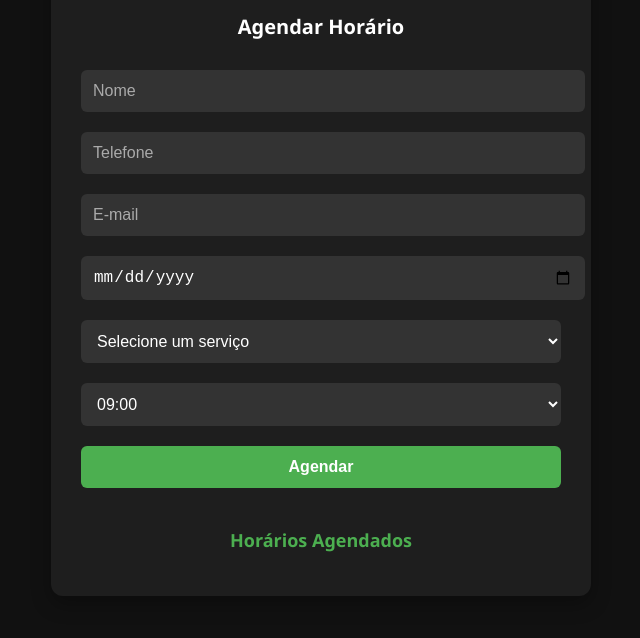
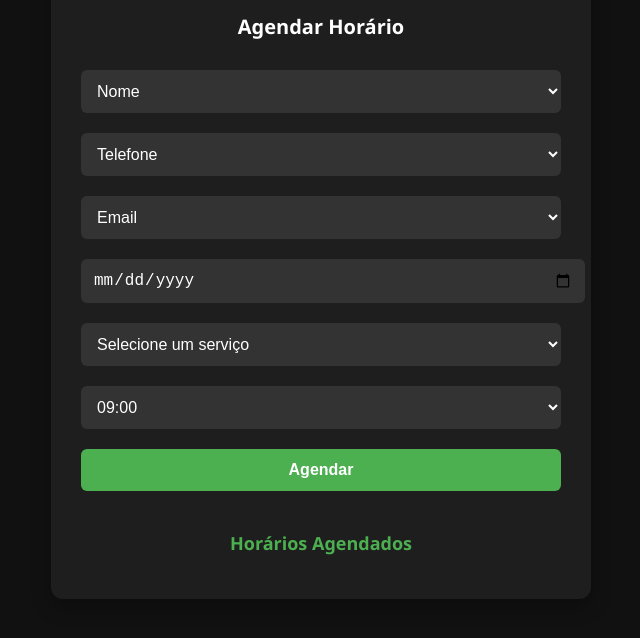
Before and after one commit to MatheusFernandesSantos/ney-toppests-agendamento, a plain HTML site: page index.html in a window 1280 px wide. Shown: the part 136-774 px from the top of the page, without its empty margins (319-959 px from the left). Drawn offline with Linux system fonts and the light colour scheme.

Commit message:
Adicionado a Função resetSelects

```diff
--- a/index.html
+++ b/index.html
@@ -11,10 +11,10 @@
         <h1>Agendamento de Salão</h1>
         <form id="appointmentForm">
             <h2>Agendar Horário</h2>
-            <input type="text" id="name" placeholder="Nome" required/>
-            <input type="tel" id="phone" placeholder="Telefone" required/>
-            <input type="email" id="email" placeholder="E-mail" required/>
 
+            <select id="nameSelect" required></select>
+            <select id="phoneSelect" required></select>
+            <select id="emailSelect" required></select>
 
             <input type="date" id="date" required/>
 
--- a/script.js
+++ b/script.js
@@ -3,6 +3,64 @@ document.addEventListener('DOMContentLoaded', () => {
     const timeSelect = document.getElementById('time');
     const appointmentsList = document.getElementById('appointmentsList');
     const dateInput = document.getElementById('date');
+
+    const nameSelect = document.getElementById('nameSelect');
+    const phoneSelect = document.getElementById('phoneSelect');
+    const emailSelect = document.getElementById('emailSelect');
+
+    // Função para preencher os selects com placeholder
+    function fillSelect(selectElement, optionsArray, placeholder) {
+        const defaultOption = document.createElement('option');
+        defaultOption.text = placeholder;
+        defaultOption.value = '';
+        defaultOption.disabled = true;
+        defaultOption.selected = true;
+        selectElement.appendChild(defaultOption);
+
+        optionsArray.forEach(option => {
+            const opt = document.createElement('option');
+            opt.text = option;
+            opt.value = option;
+            selectElement.appendChild(opt);
+        });
+    }
+
+    const names = [
+        "Adriana", "Afonso", "Alex", "Alice", "Aline", "Amanda", "Anderson", "André", "Antônia", "Arthur",
+        "Barbara", "Beatriz", "Benício", "Bernardo", "Bianca", "Bruno", "Bryan", "Caio", "Camila", "Carla",
+        "Carlos", "Carolina", "Catarina", "Cauã", "Cecília", "Clara", "Cláudio", "Cristina", "César", "Daniel",
+        "Daniele", "Davi", "Débora", "Diego", "Eduardo", "Elena", "Elias", "Elisa", "Emanuel", "Emilly",
+        "Enzo", "Erick", "Estela", "Eva", "Fábio", "Fernanda", "Felipe", "Fernando", "Flávia", "Francisco",
+        "Gabriel", "Gabriela", "Giovana", "Gisele", "Guilherme", "Gustavo", "Heitor", "Helena", "Henrique", "Hugo",
+        "Ian", "Igor", "Ingrid", "Isabel", "Isabela", "Isadora", "Isaque", "Ítalo", "Ivana", "Ivo",
+        "Jéssica", "Joana", "João", "Joaquim", "Jonas", "Jonathan", "José", "Julia", "Juliana", "Júlio",
+        "Karen", "Karina", "Kauã", "Kelly", "Kevin", "Kléber", "Lara", "Larissa", "Laura", "Leandro",
+        "Leonardo", "Letícia", "Lia", "Lígia", "Lilian", "Livia", "Lorena", "Lucas", "Luciana", "Luiz",
+        "Luiza", "Luna", "Manuela", "Marcela", "Marcelo", "Marcos", "Maria", "Mariana", "Marina", "Mateus",
+        "Matheus", "Melissa", "Miguel", "Milena", "Murilo", "Natália", "Nathan", "Nicole", "Nicolas", "Noah",
+        "Olga", "Otávio", "Paola", "Patrícia", "Paulo", "Pedro", "Pietro", "Priscila", "Rafael", "Rafaela",
+        "Raul", "Rebeca", "Renan", "Renata", "Ricardo", "Roberta", "Rodrigo", "Rogério", "Rosa", "Rúbia",
+        "Sabrina", "Samuel", "Sandra", "Sara", "Sebastião", "Selma", "Sérgio", "Sofia", "Sophia", "Sueli",
+        "Tainá", "Tainara", "Talita", "Tatiane", "Tatiana", "Teodoro", "Thiago", "Tomas", "Tomás", "Valentina",
+        "Valéria", "Vanessa", "Vera", "Verônica", "Vicente", "Vicentina", "Victor", "Victoria", "Vinícius", "Vitor",
+        "Vitória", "Vivian", "Vivi", "Vladimir", "Wallace", "Walter", "Wanderley", "Wellington", "Wesley", "William",
+        "Wilson", "Xavier", "Yara", "Yasmin", "Yuri", "Zacarias", "Zélia", "Zenaide", "Zilda", "Zuleica"
+    ];
+
+    const phones = names.map((_, i) => {
+        const num = (100000000 + i).toString().padStart(9, '0');
+        return `(99) ${num.slice(0, 5)}-${num.slice(5)}`;
+    });
+
+    const emails = names.map(name => {
+        const normalized = name.normalize("NFD").replace(/[\u0300-\u036f]/g, "").toLowerCase();
+        return `${normalized}@email.com`;
+    });
+
+    // Preenche os selects com placeholder
+    fillSelect(nameSelect, names, 'Nome');
+    fillSelect(phoneSelect, phones, 'Telefone');
+    fillSelect(emailSelect, emails, 'Email');
 
     // Define data mínima para hoje
     const today = new Date().toISOString().split('T')[0];
@@ -28,18 +86,23 @@ document.addEventListener('DOMContentLoaded', () => {
 
     generateTimeSlots();
 
+    // Função para resetar selects para placeholder
+    function resetSelects() {
+        nameSelect.selectedIndex = 0;
+        phoneSelect.selectedIndex = 0;
+        emailSelect.selectedIndex = 0;
+    }
+
     form.addEventListener('submit', (e) => {
         e.preventDefault();
 
-        const name = document.getElementById('name').value.trim();
-        const phone = document.getElementById('phone').value.trim();
-        const email = document.getElementById('email').value.trim();
+        const name = nameSelect.value;
+        const phone = phoneSelect.value;
+        const email = emailSelect.value;
         const date = dateInput.value;
         const service = document.getElementById('service').value;
         const time = timeSelect.value;
 
-        // Formatação da data e hora para exibição no prompt confirm
-        // Ajuste para horário Brasil (UTC-3) com Intl.DateTimeFormat
         const dateTimeBr = new Date(`${date}T${time}:00`);
         const options = {
             timeZone: 'America/Sao_Paulo',
@@ -52,36 +115,36 @@ document.addEventListener('DOMContentLoaded', () => {
         };
         const dateTimeBrFormatted = new Intl.DateTimeFormat('pt-BR', options).format(dateTimeBr);
 
-        // Primeiro prompt de confirmação com data/hora Brasil
         const confirmation = confirm(`Confirma agendamento para ${name} no dia e horário (Brasil): ${dateTimeBrFormatted} para ${service}?`);
 
         if (confirmation) {
             const li = document.createElement('li');
             li.textContent = `${date} às ${time} - ${name} (${phone}, ${email}) - Serviço: ${service}`;
 
-            // Criar botão remover
             const removeBtn = document.createElement('button');
             removeBtn.textContent = 'Remover';
             removeBtn.classList.add('remove-btn');
             removeBtn.title = 'Remover agendamento';
 
-            // Evento para remover o agendamento ao clicar no botão
             removeBtn.addEventListener('click', () => {
                 if (confirm('Tem certeza que deseja remover este agendamento?')) {
                     appointmentsList.removeChild(li);
+                    resetSelects();
                 }
             });
 
-            // Inserir botão no li (mantendo texto e botão alinhados)
             li.appendChild(removeBtn);
-
             appointmentsList.appendChild(li);
 
-            // Segundo prompt de sucesso
             alert(`Agendamento marcado com sucesso para ${dateTimeBrFormatted}!`);
 
             form.reset();
-            dateInput.setAttribute('min', today);  // Reforça a data mínima após reset
+            dateInput.setAttribute('min', today);
+
+            resetSelects();  // resetar selects após confirmar agendamento
+        } else {
+            // Usuário cancelou a confirmação do agendamento
+            resetSelects();
         }
     });
 });
```
